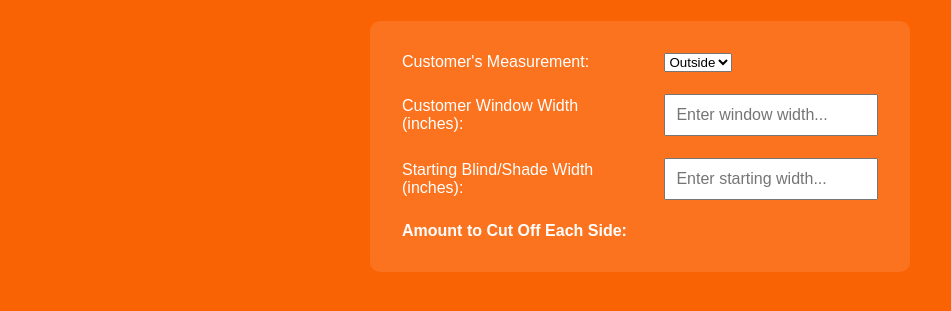
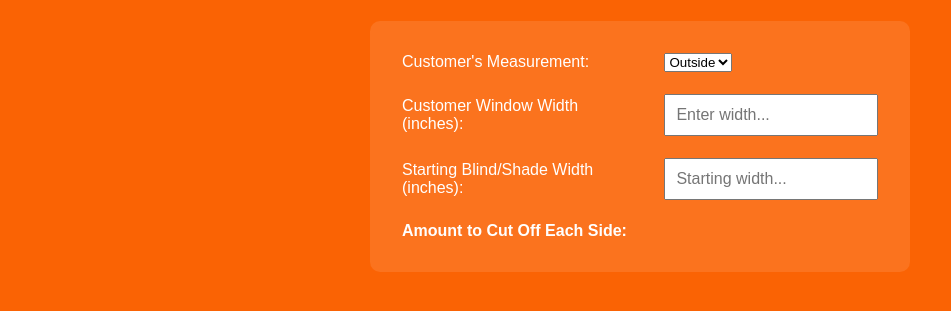
Before and after one commit to AP-Moose/Blind-Cutting, a plain HTML site: page index.html in a window 1280 px wide. Shown: the part 79-390 px from the top of the page, without its empty margins (0-951 px from the left). Drawn offline with Linux system fonts and the light colour scheme.

Commit message:
Update index.html
Changing the place holders, so they fit better

```diff
--- a/index.html
+++ b/index.html
@@ -71,11 +71,11 @@
                 </tr>
                 <tr>
                     <td><label for="windowWidth">Customer Window Width (inches):</label></td>
-                    <td><input type="number" id="windowWidth" placeholder="Enter window width..." oninput="updateOutput()"></td>
+                    <td><input type="number" id="windowWidth" placeholder="Enter width..." oninput="updateOutput()"></td>
                 </tr>
                 <tr>
                     <td><label for="startingWidth">Starting Blind/Shade Width (inches):</label></td>
-                    <td><input type="number" id="startingWidth" placeholder="Enter starting width..." oninput="updateOutput()"></td>
+                    <td><input type="number" id="startingWidth" placeholder="Starting width..." oninput="updateOutput()"></td>
                 </tr>
                 <tr>
                     <td><strong>Amount to Cut Off Each Side:</strong></td>
```
